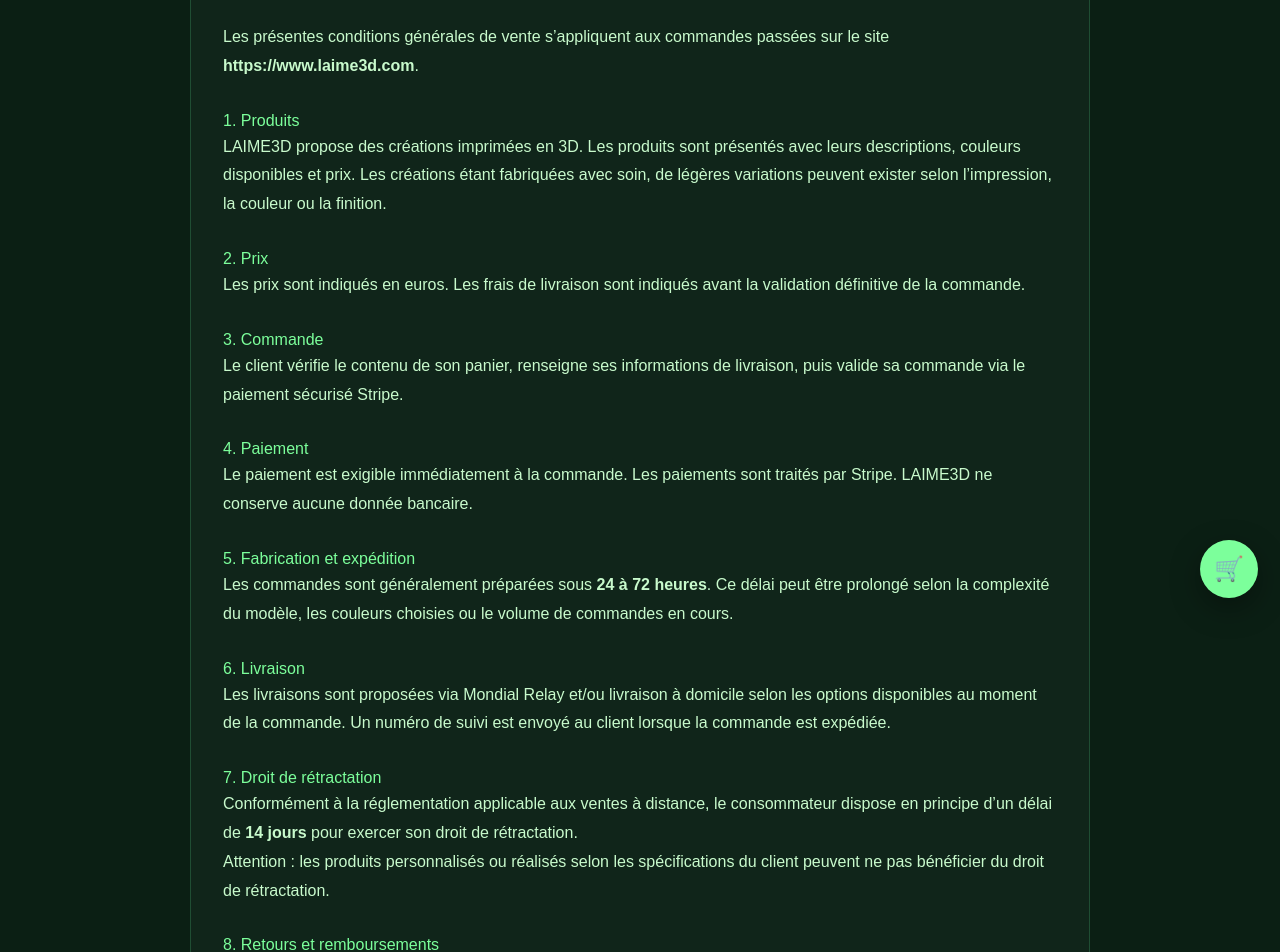
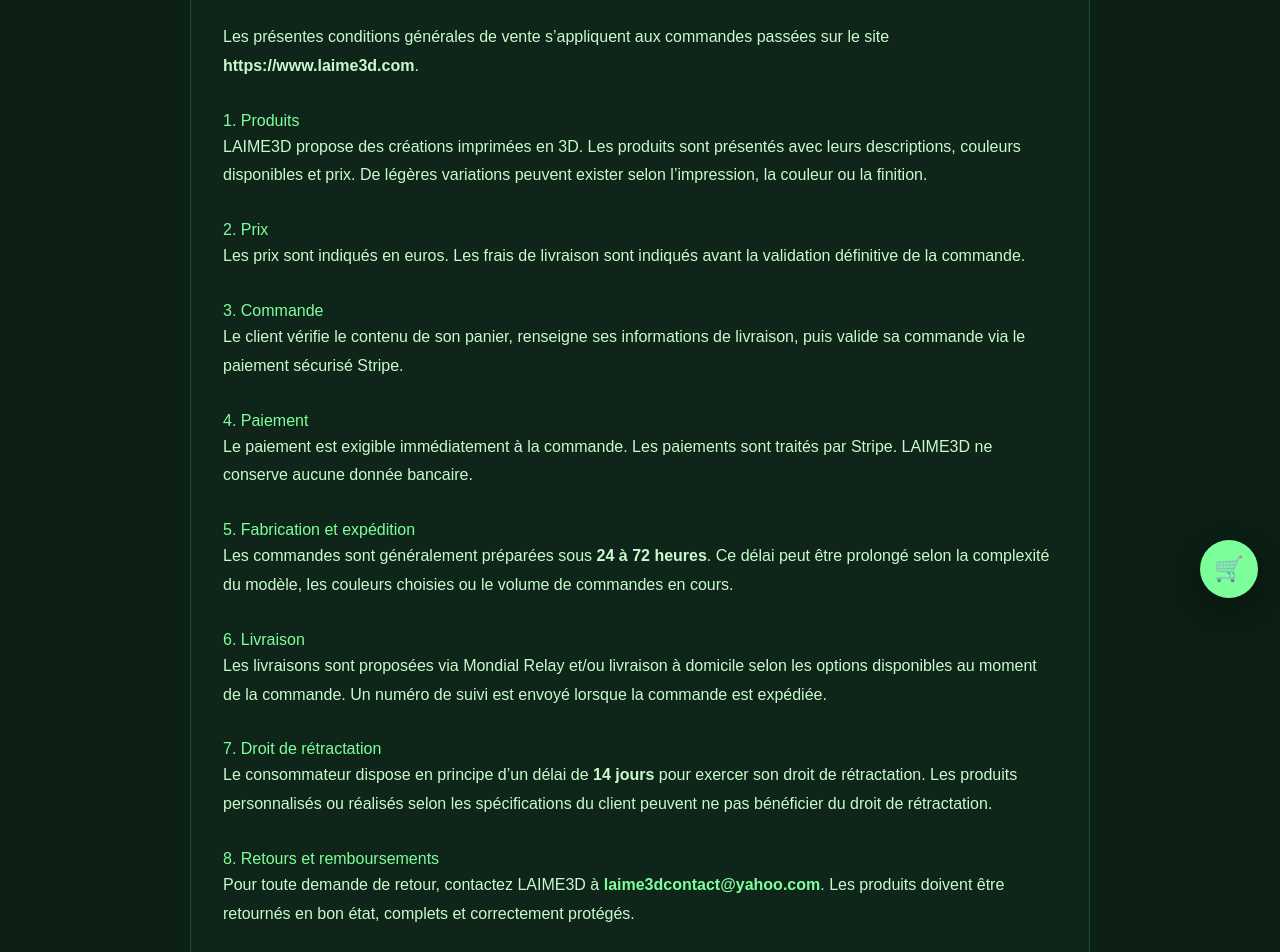
Before and after one commit to laime3dcreation-tech/laime3d-shop, a Next.js app: page /legal/cgv in a window 1280 px wide. Shown: the part 180-1132 px from the top of the page. Built offline with nearby package versions, Linux system fonts and the light colour scheme.

Commit message:
Add legal pages and footer links

```diff
--- a/app/legal/cgv/page.tsx
+++ b/app/legal/cgv/page.tsx
@@ -16,9 +16,8 @@ export default function CGVPage() {
         <h2 style={styles.heading}>1. Produits</h2>
         <p style={styles.text}>
           LAIME3D propose des créations imprimées en 3D. Les produits sont présentés avec
-          leurs descriptions, couleurs disponibles et prix. Les créations étant fabriquées
-          avec soin, de légères variations peuvent exister selon l’impression, la couleur
-          ou la finition.
+          leurs descriptions, couleurs disponibles et prix. De légères variations peuvent
+          exister selon l’impression, la couleur ou la finition.
         </p>
 
         <h2 style={styles.heading}>2. Prix</h2>
@@ -50,29 +49,26 @@ export default function CGVPage() {
         <p style={styles.text}>
           Les livraisons sont proposées via Mondial Relay et/ou livraison à domicile selon
           les options disponibles au moment de la commande. Un numéro de suivi est envoyé
-          au client lorsque la commande est expédiée.
+          lorsque la commande est expédiée.
         </p>
 
         <h2 style={styles.heading}>7. Droit de rétractation</h2>
         <p style={styles.text}>
-          Conformément à la réglementation applicable aux ventes à distance, le consommateur
-          dispose en principe d’un délai de <b>14 jours</b> pour exercer son droit de rétractation.
-        </p>
-        <p style={styles.text}>
-          Attention : les produits personnalisés ou réalisés selon les spécifications du client
-          peuvent ne pas bénéficier du droit de rétractation.
+          Le consommateur dispose en principe d’un délai de <b>14 jours</b> pour exercer son
+          droit de rétractation. Les produits personnalisés ou réalisés selon les spécifications
+          du client peuvent ne pas bénéficier du droit de rétractation.
         </p>
 
         <h2 style={styles.heading}>8. Retours et remboursements</h2>
         <p style={styles.text}>
-          Pour toute demande de retour, le client doit contacter LAIME3D à l’adresse :
+          Pour toute demande de retour, contactez LAIME3D à
           <a href="mailto:laime3dcontact@yahoo.com" style={styles.link}> laime3dcontact@yahoo.com</a>.
           Les produits doivent être retournés en bon état, complets et correctement protégés.
         </p>
 
         <h2 style={styles.heading}>9. Service client</h2>
         <p style={styles.text}>
-          Pour toute question, le client peut contacter LAIME3D par email :
+          Pour toute question :
           <a href="mailto:laime3dcontact@yahoo.com" style={styles.link}> laime3dcontact@yahoo.com</a>.
         </p>
       </section>
--- a/app/legal/confidentialite/page.tsx
+++ b/app/legal/confidentialite/page.tsx
@@ -33,12 +33,6 @@ export default function ConfidentialitePage() {
           bancaires des clients.
         </p>
 
-        <h2 style={styles.heading}>Conservation</h2>
-        <p style={styles.text}>
-          Les données liées aux commandes sont conservées pendant la durée nécessaire à la
-          gestion commerciale, comptable et légale.
-        </p>
-
         <h2 style={styles.heading}>Partage des données</h2>
         <p style={styles.text}>
           Les données peuvent être transmises uniquement aux prestataires nécessaires :
--- a/app/legal/mentions-legales/page.tsx
+++ b/app/legal/mentions-legales/page.tsx
@@ -13,9 +13,7 @@ export default function MentionsLegalesPage() {
           Le site <b>LAIME3D</b>, accessible à l’adresse <b>https://www.laime3d.com</b>,
           est édité par <b>Droga Kristina</b>.
         </p>
-        <p style={styles.text}>
-          Adresse : 9 route de Samatan, 32200 Gimont, France.
-        </p>
+        <p style={styles.text}>Adresse : 9 route de Samatan, 32200 Gimont, France.</p>
         <p style={styles.text}>
           Email : <a href="mailto:laime3dcontact@yahoo.com" style={styles.link}>laime3dcontact@yahoo.com</a>
         </p>
--- a/app/page.tsx
+++ b/app/page.tsx
@@ -235,6 +235,21 @@ export default function HomePage() {
             📷 @laime3d
           </a>
         </div>
+
+        <div style={styles.footerLegal}>
+          <a href="/legal/mentions-legales" style={styles.footerLegalLink}>
+            Mentions légales
+          </a>
+          <a href="/legal/cgv" style={styles.footerLegalLink}>
+            CGV
+          </a>
+          <a href="/legal/confidentialite" style={styles.footerLegalLink}>
+            Confidentialité
+          </a>
+          <a href="/legal/livraison-retours" style={styles.footerLegalLink}>
+            Livraison & retours
+          </a>
+        </div>
       </footer>
     </main>
   );
@@ -286,7 +301,6 @@ const styles: any = {
     display: "flex",
     alignItems: "flex-end",
     justifyContent: "center",
-    background: "#0b1f14",
   },
 
   picture: {
@@ -447,4 +461,21 @@ const styles: any = {
     fontWeight: "bold",
     fontSize: "17px",
   },
+
+  footerLegal: {
+    marginTop: "28px",
+    paddingTop: "22px",
+    borderTop: "1px solid #1f4d33",
+    display: "flex",
+    justifyContent: "center",
+    gap: "18px",
+    flexWrap: "wrap",
+  },
+
+  footerLegalLink: {
+    color: "#b8d9c4",
+    textDecoration: "none",
+    fontSize: "14px",
+    fontWeight: "bold",
+  },
 };
```
